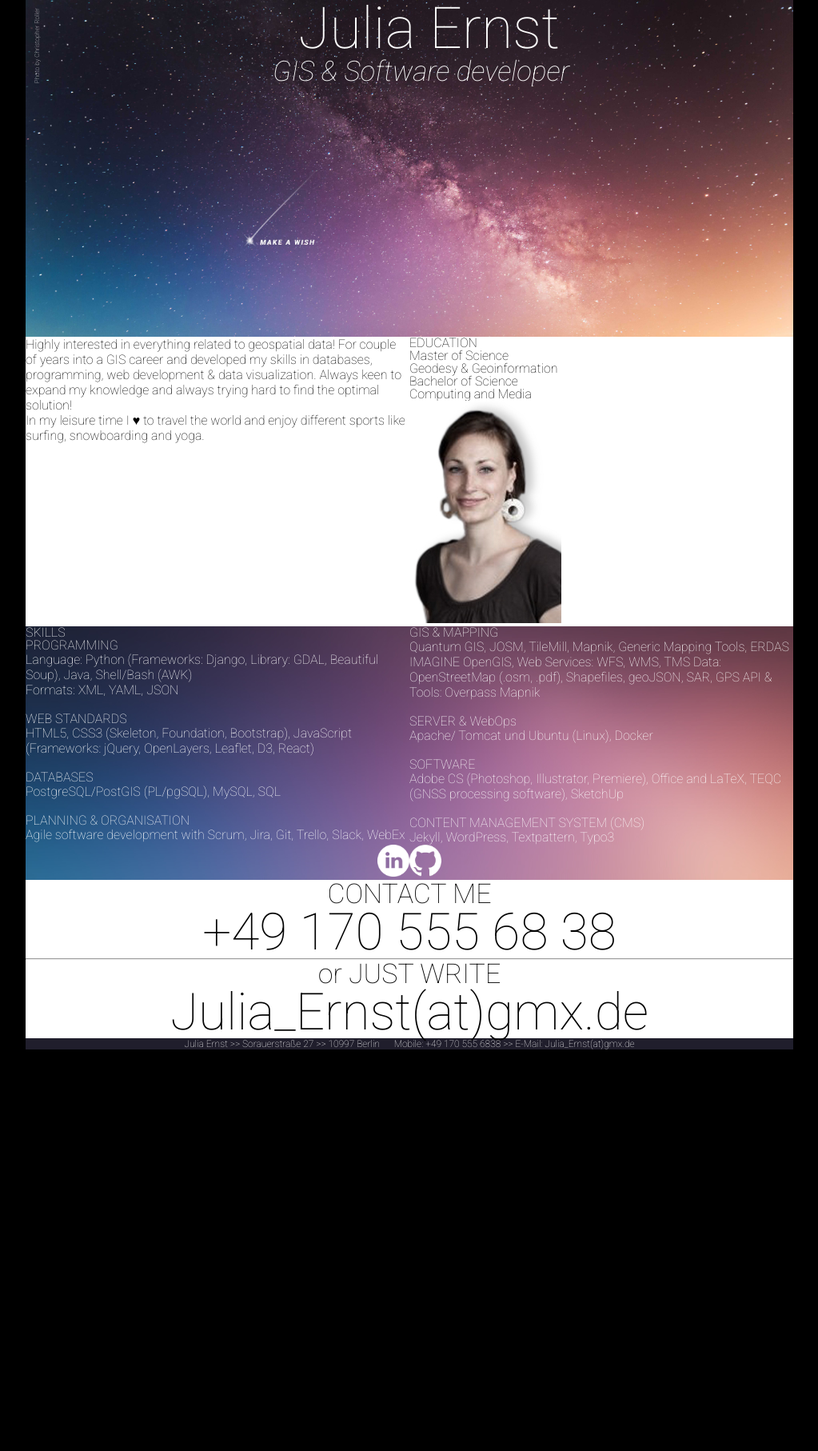
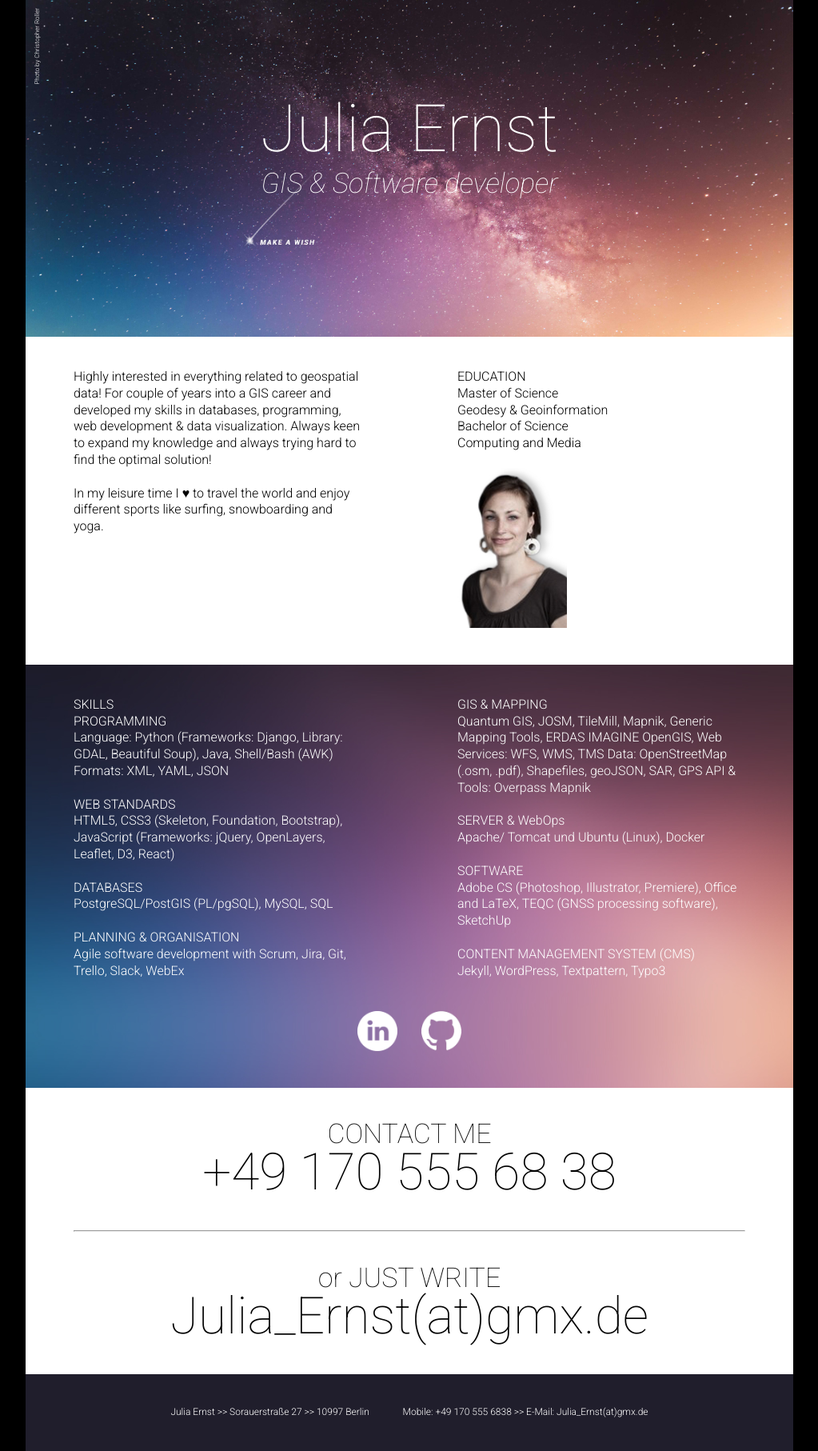
Before and after one commit to missserious/juliaernst, a Jekyll site: the page built from index.html, in a window 1280 px wide. Shown: the whole page at 80% size, without its empty margins (128-1151 px from the left). Built offline with Jekyll 4.4.1, drawn with Linux system fonts in a browser that asks for light colours; before the commit the page ends 1312 px from its top, so only the background shows below that.

Commit message:
update layout

```diff
--- a/_layouts/default.html
+++ b/_layouts/default.html
@@ -45,7 +45,7 @@
     </div>
 
     <div class="footer-me">
-      <h5>Julia Ernst >> Sorauerstraße 27 >> 10997 Berlin &emsp; Mobile: +49 170 555 6838 >> E-Mail: Julia_Ernst(at)gmx.de</h5>
+      <h5>Julia Ernst >> Sorauerstraße 27 >> 10997 Berlin &emsp;&emsp;&emsp; Mobile: +49 170 555 6838 >> E-Mail: Julia_Ernst(at)gmx.de</h5>
     </div>
   </footer>
 </body>
--- a/css/styles.scss
+++ b/css/styles.scss
@@ -4,6 +4,18 @@
 /*
  * Header
 */
+
+
+
+@media only screen and (min-width: 360px) {
+
+  header h1 {
+      text-align: center;
+      padding: 120px 0px 0px 0px;
+  }
+
+}
+
 @media only screen and (min-width: 420px) {
 
   header {
@@ -34,6 +46,10 @@
     background: url('../img/bckgnd.jpg') center no-repeat;
   }
 
+  header h1 {
+    font-size: 82px;
+  }
+
   main h2 {
     font-size: 64px;
   }
@@ -49,12 +65,19 @@
 
   .box-2 {
       /* grid im grid */
+      padding: 40px 60px 40px 60px;
       display: grid;
       grid-template-columns: 100%;
       grid-template-row: 50% 50%;
       grid-template-areas:
         "education"
         "picture";
+  }
+
+  .picture img {
+      height: 200px;
+      padding-bottom: 0px;
+      padding-top: 20px;
   }
 
   /*
--- a/css/stylesMobil.scss
+++ b/css/stylesMobil.scss
@@ -9,7 +9,8 @@ $color2: blue;
 * {
   margin: 0;
   padding: 0;
-  font-weight: 100;
+  font-weight: 300;
+  line-height: 1.3;
 }
 
 body {
@@ -39,22 +40,24 @@ body {
 h1 {
     font-size: 72px;
     line-height: 1.0;
+    font-weight: 100;
 }
 
 h2 {
     font-size: 35px;
     /*line-height: 1.15;*/
     line-height: 1.0;
+    font-weight: 100;
 }
 
 h3 {
     font-size: 16px;
-    line-height: 1.0;
 }
 
 h4 {
   font-size: 14px;
   line-height: 1.0;
+  font-weight: 100;
 }
 
 h5 {
@@ -74,11 +77,13 @@ p {
 */
 header h1 {
     text-align: center;
+    padding: 60px 0px 0px 0px;
 }
 
 header h2 {
     text-align: center;
     font-style: italic;
+    padding: 10px 0px 0px 0px;
 }
 
 header h6 {
@@ -130,12 +135,14 @@ main {
 .box-1 {
     background-color: #FFF;
     color: #000;
+    padding: 40px 60px 20px 60px;
     grid-area: intro;
 }
 
 .box-2 {
   background-color: #FFF;
   color: #000;
+  padding: 20px 60px 40px 60px;
     grid-area: education;
     /* grid im grid */
     display: grid;
@@ -154,30 +161,47 @@ main {
     grid-area: picture;
 }
 
+.picture img {
+    height: 200px;
+    padding-bottom: 20px;
+}
+
 .box-3 {
+    padding: 40px 60px 20px 60px;
     grid-area: skills-1;
 }
 
 .box-4 {
+    padding: 40px 60px 20px 60px;
     grid-area: skills-2;
 }
 
 .box-5 {
+    padding: 20px 60px 40px 60px;
     grid-area: icons;
     display: flex;
     justify-content: center;
     align-items: center;
 }
 
-.box-5 img{
-  width: 40px;
+.box-5 img {
+  width: 50px;
+}
+
+.box-5 a {
+    padding: 0px 15px 0px 15px;
 }
 
 .box-6 {
+    padding: 40px 60px 40px 60px;
     background-color: #FFF;
     text-align: center;
     color: #000;
     grid-area: contact;
+}
+
+hr {
+    margin: 40px 0px 40px 0px;
 }
 
 
@@ -188,6 +212,7 @@ main {
 footer {
   background: #201e2c;
   text-align: center;
+  padding: 40px 0px 40px 0px;
 }
 
 footer .footer-me {
--- a/index.html
+++ b/index.html
@@ -13,6 +13,7 @@ author: Julia
       For couple of years into a GIS career and developed my skills in databases, programming, web development & data visualization.
       Always keen to expand my knowledge and always trying hard to find the optimal solution!
     </p>
+    <br/>
     <p>
       In my leisure time I &hearts; to travel the world and enjoy different sports like surfing, snowboarding and yoga.
     </p>
```
